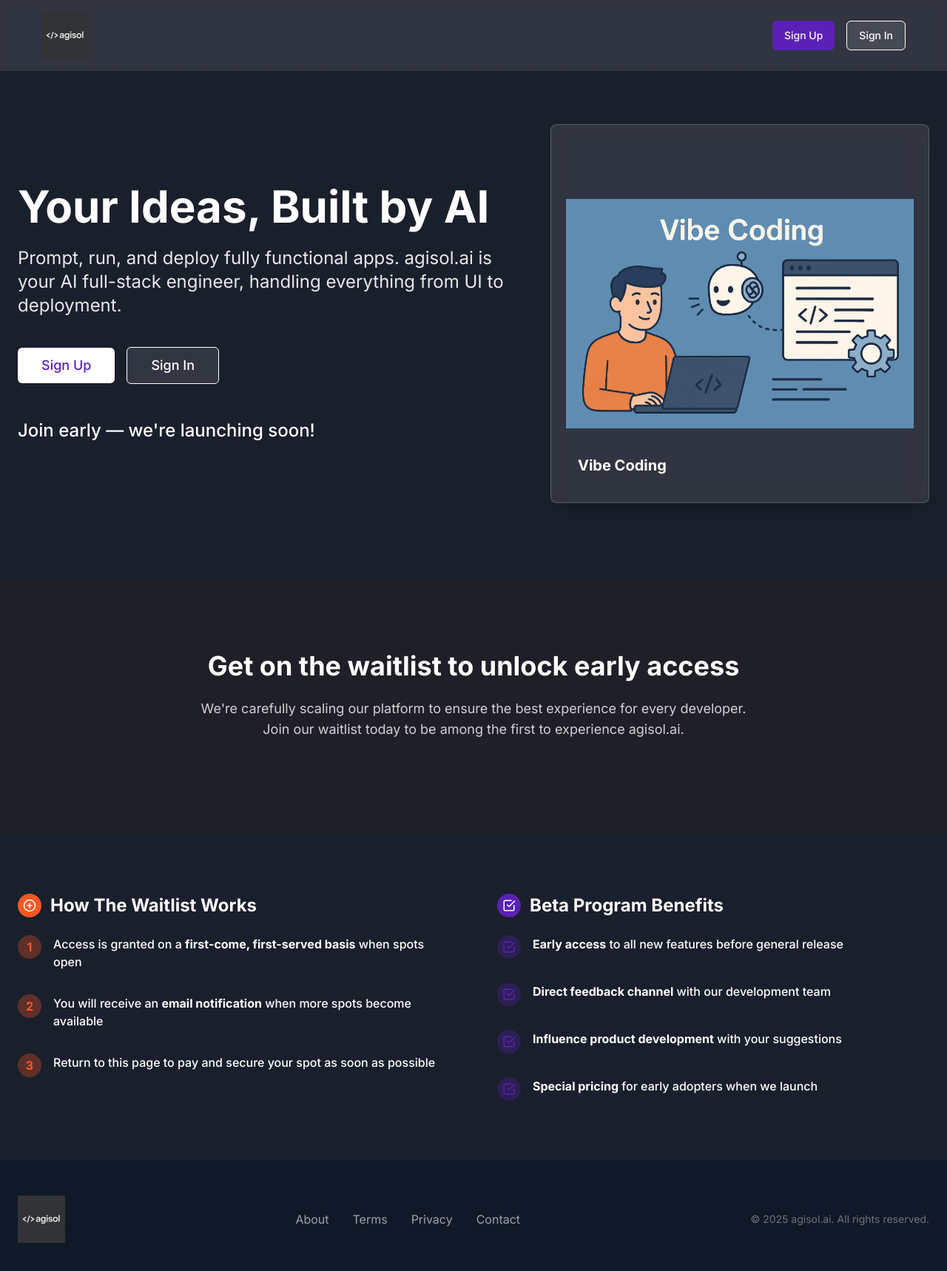
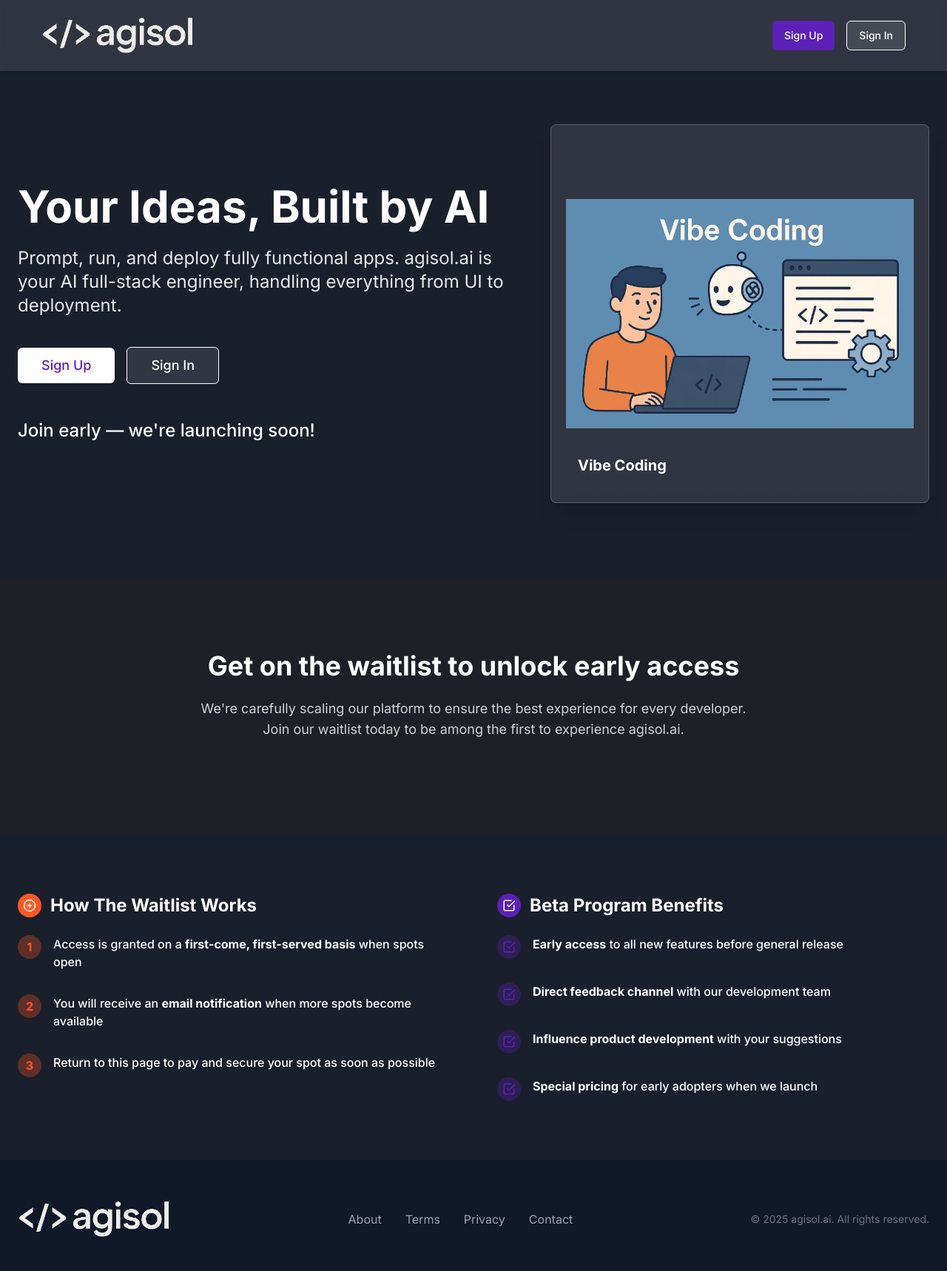
Before and after one commit to d84555/agisol-launch-signal, a React (Vite) app: page / in a window 1280 px wide. Shown: the top 1718 px of the page at 74% size. Built offline with nearby package versions, Linux system fonts and the light colour scheme.

Commit message:
feat: Replace logo image
Replaces the logo image in the header, footer, and all pages with the provided image.

```diff
--- a/src/components/landing/Footer.tsx
+++ b/src/components/landing/Footer.tsx
@@ -10,9 +10,9 @@ const Footer: React.FC = () => {
           <div className="mb-6 md:mb-0">
             <Link to="/" className="flex items-center">
               <img
-                src="/lovable-uploads/7a3543b7-61de-4a1c-a48a-072390745c7d.png"
+                src="/lovable-uploads/ffcf3e65-6f9f-4053-9235-d5732b161ff0.png"
                 alt="agisol.ai logo"
-                className="h-14 md:h-16" // Increased from h-10 to h-14/h-16
+                className="h-14 md:h-16"
               />
             </Link>
           </div>
--- a/src/components/layout/Header.tsx
+++ b/src/components/layout/Header.tsx
@@ -15,9 +15,9 @@ const Header: React.FC = () => {
           <div className="flex items-center">
             <Link to="/" className="flex items-center">
               <img
-                src="/lovable-uploads/7a3543b7-61de-4a1c-a48a-072390745c7d.png"
+                src="/lovable-uploads/ffcf3e65-6f9f-4053-9235-d5732b161ff0.png"
                 alt="agisol.ai logo"
-                className="h-14 md:h-16" // Increased from h-10 to h-14/h-16
+                className="h-14 md:h-16"
               />
             </Link>
           </div>
```
Also changed, not shown: public/lovable-uploads/ffcf3e65-6f9f-4053-9235-d5732b161ff0.png (added).
